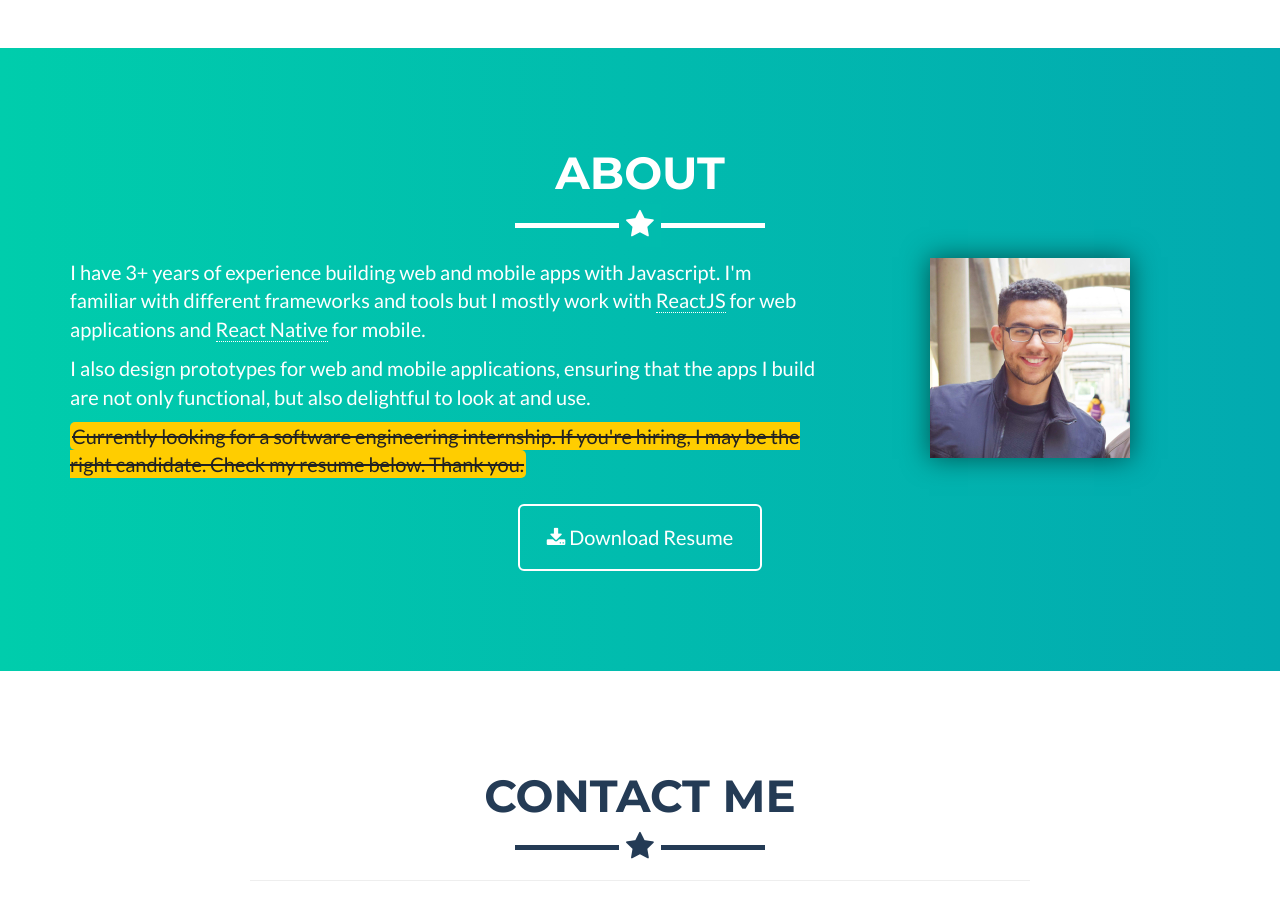
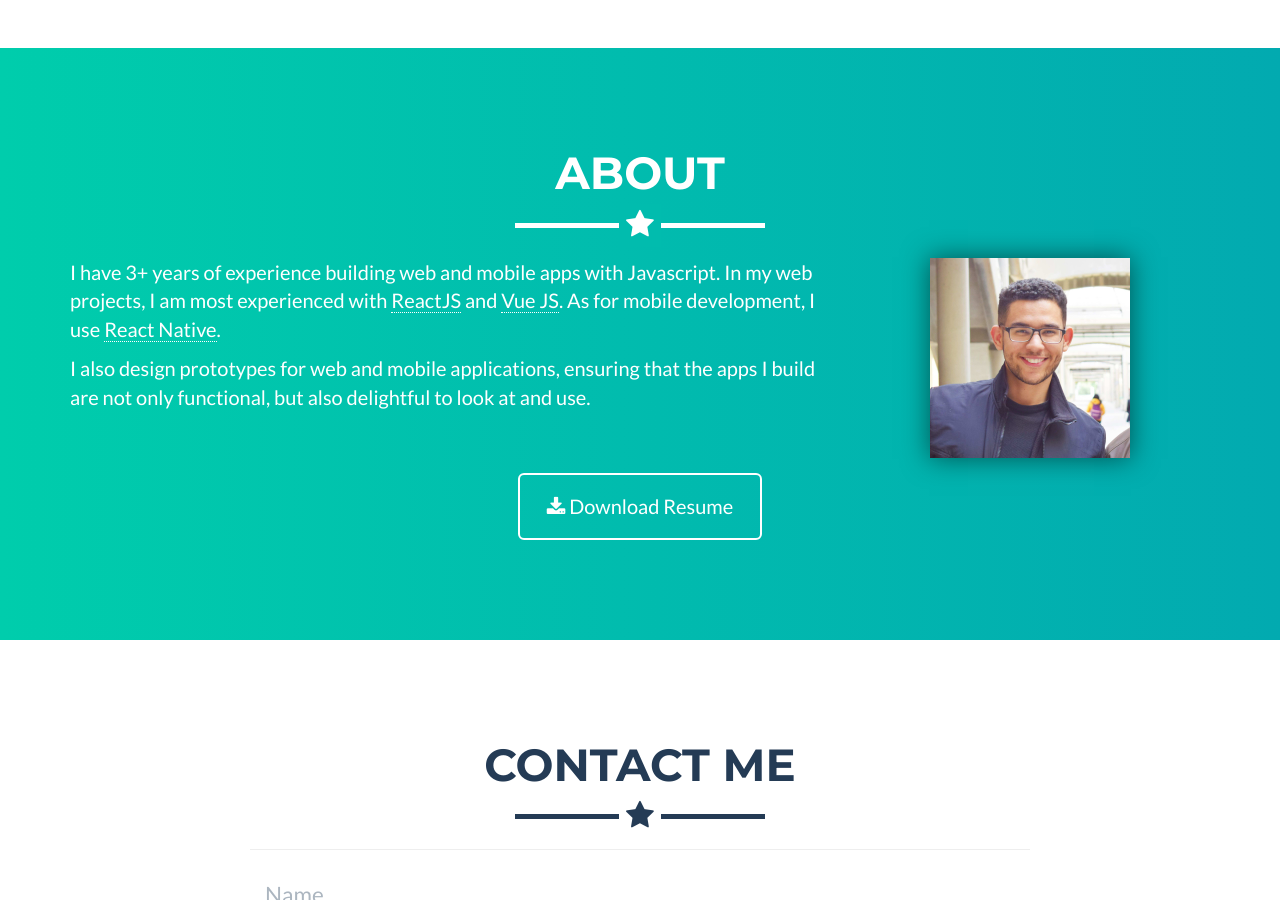
Before and after one commit to alaajerbi/alaajerbi.github.io, a Jekyll site: the page built from _posts/2020-10-11-chat-app.markdown, in a window 1280 px wide and 900 px high, scrolled down 2124 px. Built offline with Jekyll 4.4.1, drawn with Linux system fonts in a browser that asks for light colours.

Commit message:
Update about.html

```diff
--- a/_includes/about.html
+++ b/_includes/about.html
@@ -9,13 +9,10 @@
         </div>
         <div class="row">
             <div class="col-md-8">
-                <p>I have 3+ years of experience building web and mobile apps with Javascript. I'm familiar with
-                    different frameworks and tools but I mostly work with <a href="https://reactjs.org">ReactJS</a> for
-                    web applications and <a href="https://reactnative.dev">React Native</a> for mobile. </p>
+                <p>I have 3+ years of experience building web and mobile apps with Javascript. In my web projects, I am most experienced with <a href="https://reactjs.org">ReactJS</a> and <a href="https://vuejs.org">Vue JS</a>.
+                    As for mobile development, I use <a href="https://reactnative.dev">React Native</a>. </p>
                 <p>I also design prototypes for web and mobile applications, ensuring that the apps I build are not only
                     functional, but also delightful to look at and use.</p>
-                <p id="highlighted"><span><s>Currently looking for a software engineering internship. If you're hiring, I
-                        may be the right candidate. Check my resume below. Thank you.</s></span></p>
             </div>
             <div class="col-md-4" id="about-image" style="display: flex; justify-content: center">
                 <img class="img-responsive" style="box-shadow: rgba(0, 0, 0, 0.5) 0px 0px 25px 1px" width="200" src="img/about.jpg" alt="Hi there!" / </div>
```
